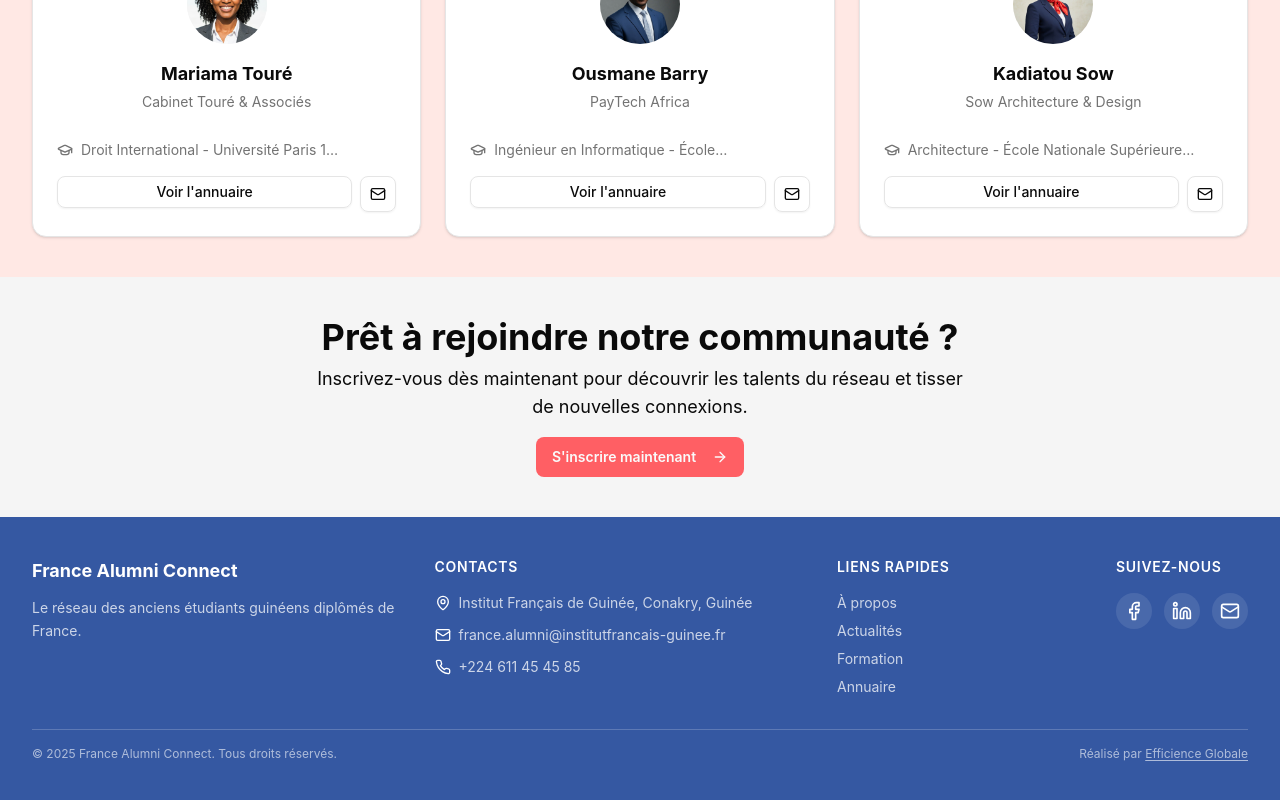
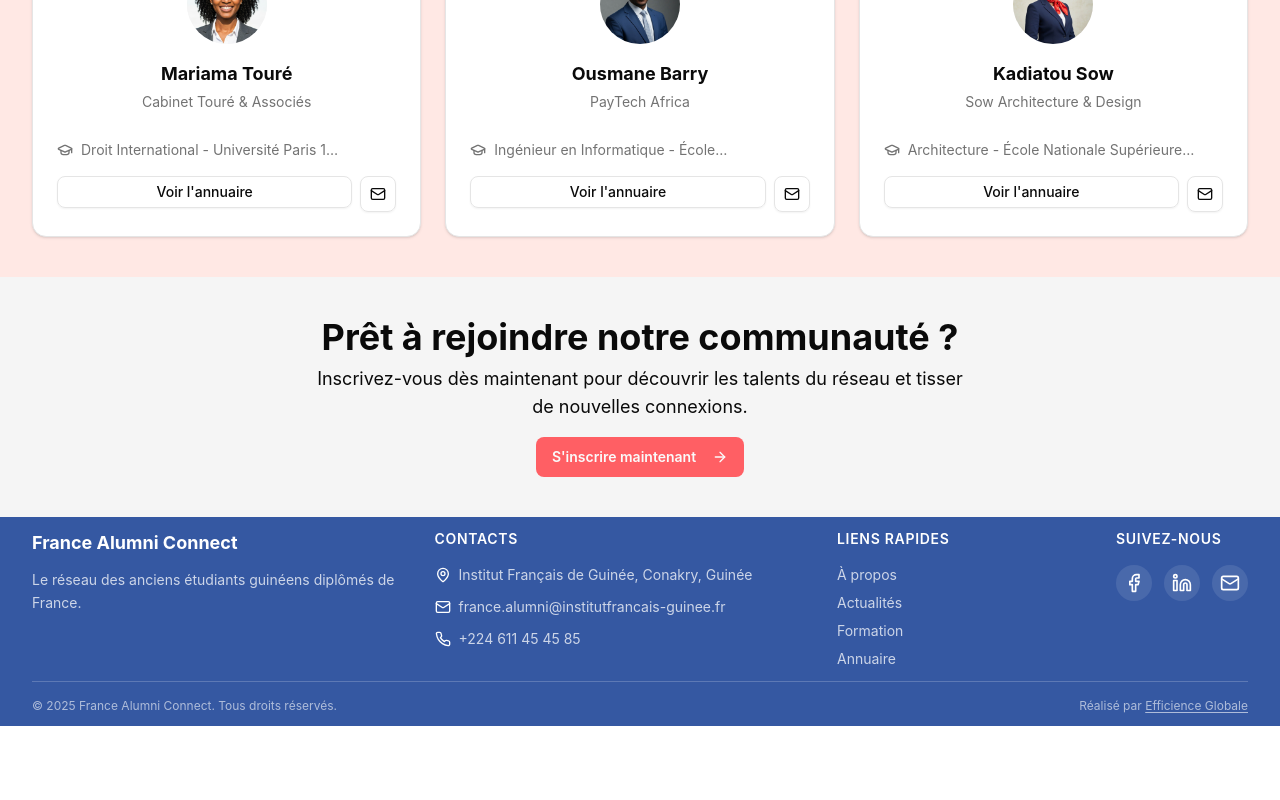
Before and after one commit to laChicotte/france-alumni-connect, a Next.js app: page / in a window 1280 px wide. Shown: the part 1458-2258 px from the top of the page. After the commit the page ends 2184 px from the top, so only its background shows below. Built offline with nearby package versions, Linux system fonts and the light colour scheme; no server answers; a web font is replaced by a local one.

Commit message:
djiba modifs, réduction des marges du footer

```diff
--- a/components/footer.tsx
+++ b/components/footer.tsx
@@ -4,7 +4,7 @@ import { Facebook, Linkedin, Mail, MapPin, Phone } from "lucide-react"
 export function Footer() {
   return (
     <footer className="bg-[#3558A2] text-white mt-0">
-      <div className="max-w-7xl mx-auto px-4 sm:px-6 lg:px-8 py-10">
+      <div className="max-w-7xl mx-auto px-4 sm:px-6 lg:px-8 py-3">
         <div className="grid grid-cols-1 md:grid-cols-[1.5fr_1.5fr_1fr_auto] gap-8 items-start">
 
           {/* Brand + description */}
@@ -86,7 +86,7 @@ export function Footer() {
         </div>
 
         {/* Bottom bar */}
-        <div className="border-t border-white/20 mt-8 pt-4 flex flex-col sm:flex-row justify-between items-center gap-2 text-xs text-white/60">
+        <div className="border-t border-white/20 mt-3 pt-4 flex flex-col sm:flex-row justify-between items-center gap-2 text-xs text-white/60">
           <p>&copy; 2025 France Alumni Connect. Tous droits réservés.</p>
           <p>
             Réalisé par{" "}
```
